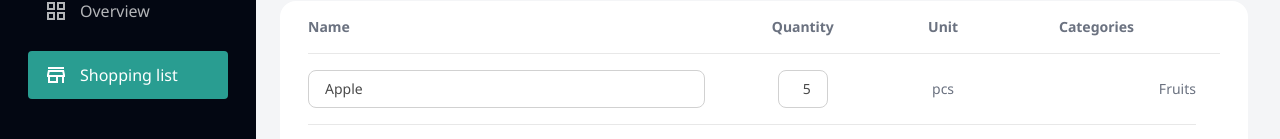
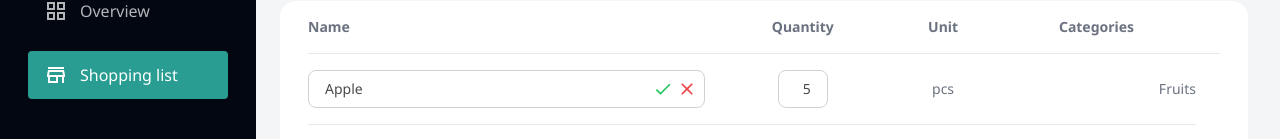
Before and after one commit to Banych/money-control, a Next.js app: page /shopping-list in a window 1280 px wide. Both pictures are taken after a click on the link "Apple". Shown: the part 133-272 px from the top of the page. Built offline with nearby package versions, Linux system fonts and the light colour scheme.

Commit message:
edit input

```diff
--- a/app/_components/Input.tsx
+++ b/app/_components/Input.tsx
@@ -1,14 +1,26 @@
 import { cn } from '@/utils/cn';
 import { ClassValue } from 'clsx';
 import { HTMLProps, useMemo } from 'react';
+import InputAction from './InputAction';
 
 export type InputProps = Omit<HTMLProps<HTMLInputElement>, 'size'> & {
     size?: 'sm' | 'md' | 'lg';
     alignText?: 'left' | 'center' | 'right';
+    onApply?: () => void;
+    onCancel?: () => void;
+    actions?: InputAction[];
 };
 
 const Input = (props: InputProps) => {
-    const { size, className, alignText, ...otherProps } = props;
+    const {
+        size,
+        className,
+        alignText,
+        onApply,
+        onCancel,
+        actions,
+        ...otherProps
+    } = props;
 
     const classesForSize = useMemo((): ClassValue => {
         switch (size) {
@@ -35,7 +47,22 @@ const Input = (props: InputProps) => {
         }
     }, [alignText]);
 
+    const actionsLeft = actions?.filter((action) => action.position === 'left');
+
+    const actionsRight = actions?.filter(
+        (action) => action.position === 'right',
+    );
+
+    const actionClassName =
+        'absolute top-1/2 transform -translate-y-1/2 flex gap-1 items-center';
+
     return (
+        <div className="relative">
+            <div className={cn(actionClassName, 'left-2')}>
+                {actionsLeft?.map((action, index) => (
+                    <InputAction key={index} {...action} />
+                ))}
+            </div>
             <input
                 {...otherProps}
                 className={cn(
@@ -45,6 +72,12 @@ const Input = (props: InputProps) => {
                     classesForAlignText,
                 )}
             />
+            <div className={cn(actionClassName, 'right-2')}>
+                {actionsRight?.map((action, index) => (
+                    <InputAction key={index} {...action} />
+                ))}
+            </div>
+        </div>
     );
 };
 
--- /dev/null
+++ b/app/_components/InputAction.tsx
@@ -0,0 +1,39 @@
+import { ClassValue } from 'clsx';
+import { type InputAction } from './table/types/input';
+import { cn } from '../../utils/cn';
+import { useMemo } from 'react';
+
+export type InputActionProps = InputAction & {
+    className?: ClassValue;
+};
+
+const InputAction = ({
+    icon: Icon,
+    callback,
+    className,
+    actionClassName,
+    size = 'md',
+}: InputActionProps) => {
+    const sizeClassName = useMemo(() => {
+        switch (size) {
+            case 'sm':
+                return 'w-5 h-5';
+            case 'md':
+            default:
+                return 'w-8 h-8';
+            case 'lg':
+                return 'w-11 h-11';
+        }
+    }, [size]);
+
+    return (
+        <button
+            onClick={callback}
+            className={cn(className, actionClassName, '')}
+        >
+            <Icon className={cn(sizeClassName)} />
+        </button>
+    );
+};
+
+export default InputAction;
--- a/app/_components/table/cells/TextInputTableCell.tsx
+++ b/app/_components/table/cells/TextInputTableCell.tsx
@@ -5,6 +5,8 @@ import Input from '../../Input';
 import TableCell, { TableCellProps } from '../TableCell';
 import { DataType } from '../TableTypes';
 import { cn } from '../../../../utils/cn';
+import { InputAction } from '../types/input';
+import { MdCheck, MdCheckBox, MdClose } from 'react-icons/md';
 
 export type TextInputTableCellProps<T extends DataType> = Omit<
     TableCellProps<T>,
@@ -35,6 +37,23 @@ const TextInputTableCell = <T extends DataType>({
         },
         [],
     );
+
+    const inputActions: InputAction[] = [
+        {
+            icon: MdCheck,
+            position: 'right',
+            callback: () => setIsEdit(false),
+            actionClassName: 'text-green-500',
+            size: 'sm',
+        },
+        {
+            icon: MdClose,
+            position: 'right',
+            callback: () => setIsEdit(false),
+            actionClassName: 'text-red-500',
+            size: 'sm',
+        },
+    ];
 
     if (!isEdit) {
         return (
@@ -68,6 +87,7 @@ const TextInputTableCell = <T extends DataType>({
                     className="w-full"
                     onChange={handleChange}
                     onKeyUp={handleExitEdit}
+                    actions={inputActions}
                 />
             )}
         />
--- /dev/null
+++ b/app/_components/table/types/input.ts
@@ -0,0 +1,12 @@
+import { ClassValue } from 'clsx';
+import { ComponentType } from 'react';
+import { IconBaseProps } from 'react-icons';
+
+export type InputAction = {
+    callback: () => void;
+    icon: ComponentType<IconBaseProps>;
+    position: 'left' | 'right';
+    tooltip?: string;
+    actionClassName?: ClassValue;
+    size?: 'sm' | 'md' | 'lg';
+};
```
Lines whose indentation alone changed are shown as unchanged.
